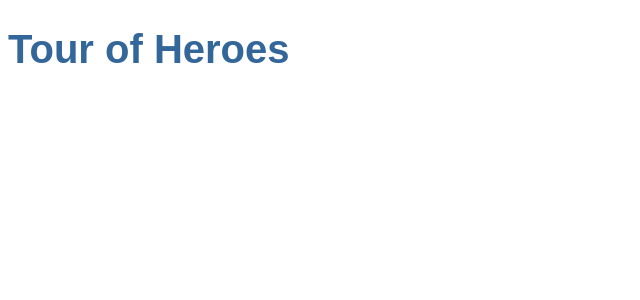
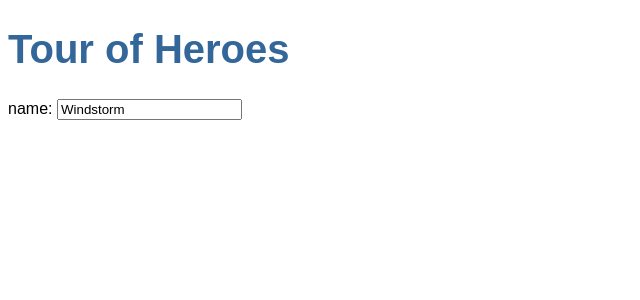
Before and after one commit to theberserker/angular-tour-of-heroes, an Angular app: page / in a window 1280 px wide. Shown: the top 300 px of the page, without its empty margins (0-640 px from the left). Built offline with nearby package versions, Linux system fonts and the light colour scheme.

Commit message:
3. The Hero Editor

```diff
--- a/src/app/app.component.html
+++ b/src/app/app.component.html
@@ -1 +1,2 @@
 <h1>{{title}}</h1>
+<app-heroes></app-heroes>
--- /dev/null
+++ b/src/app/hero.ts
@@ -0,0 +1,4 @@
+export class Hero {
+    id: number;
+    name: string;
+}
--- /dev/null
+++ b/src/app/heroes/heroes.component.html
@@ -0,0 +1,5 @@
+<div>
+  <label>name:
+    <input [(ngModel)]="hero.name" placeholder="name">
+  </label>
+</div>
--- /dev/null
+++ b/src/app/heroes/heroes.component.ts
@@ -0,0 +1,20 @@
+import { Component, OnInit } from '@angular/core';
+import { Hero } from '../hero';
+
+@Component({
+  selector: 'app-heroes',
+  templateUrl: './heroes.component.html',
+  styleUrls: ['./heroes.component.css']
+})
+export class HeroesComponent implements OnInit {
+  hero: Hero = {
+    id: 1,
+    name: 'Windstorm'
+  };
+
+  constructor() { }
+
+  ngOnInit() {
+  }
+
+}
```
Also changed, not shown: src/app/app.module.ts (+6 -3 lines), src/app/heroes/heroes.component.css (added), 1 other file (tests, documents, lock files or other folders).
